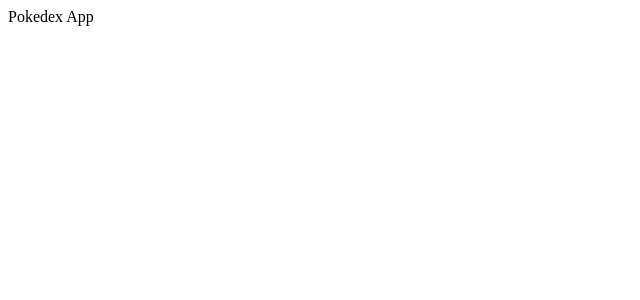
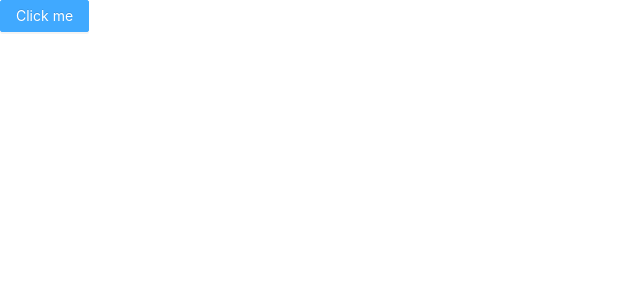
Before and after one commit to caption01/bootcamp-pokedek, a React (Create React App) app: page / in a window 1280 px wide. Shown: the top 300 px of the page, without its empty margins (0-640 px from the left). Built offline with nearby package versions, Linux system fonts and the light colour scheme.

Commit message:
[01-pokedex-app] - install dependencies

```diff
--- a/package.json
+++ b/package.json
@@ -6,9 +6,11 @@
     "@testing-library/jest-dom": "^5.16.4",
     "@testing-library/react": "^13.3.0",
     "@testing-library/user-event": "^13.5.0",
+    "antd": "^4.21.7",
     "react": "^18.2.0",
     "react-dom": "^18.2.0",
     "react-scripts": "5.0.1",
+    "styled-components": "^5.3.5",
     "web-vitals": "^2.1.4"
   },
   "scripts": {
--- a/src/App.js
+++ b/src/App.js
@@ -1,5 +1,11 @@
+import { Button } from 'antd';
+
 function App() {
-  return <div className="App">Pokedex App</div>;
+  return (
+    <div className="App">
+      <Button type="primary">Click me</Button>
+    </div>
+  );
 }
 
 export default App;
--- a/src/index.js
+++ b/src/index.js
@@ -1,5 +1,7 @@
 import React from 'react';
 import ReactDOM from 'react-dom/client';
+
+import 'antd/dist/antd.min.css';
 
 import App from './App';
 
```
Also changed, not shown: 2 other files (tests, documents, lock files or other folders).
